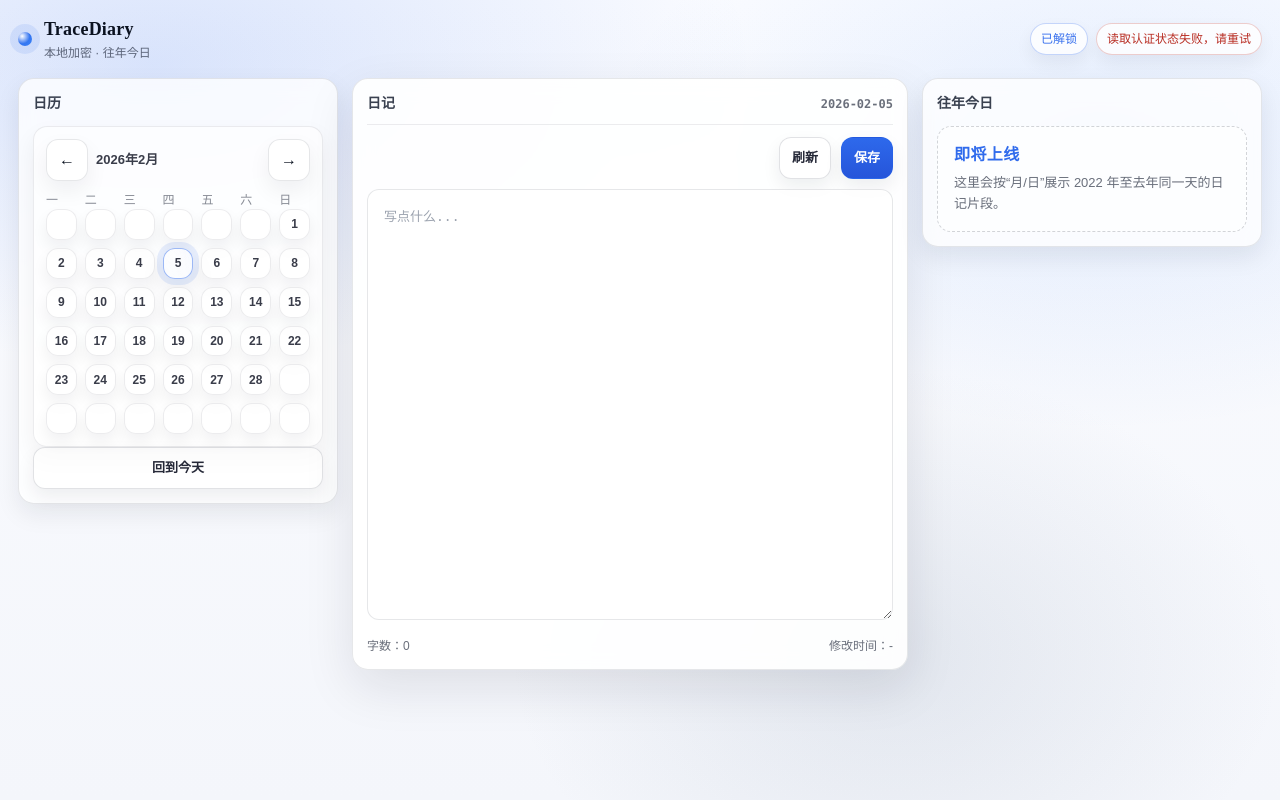
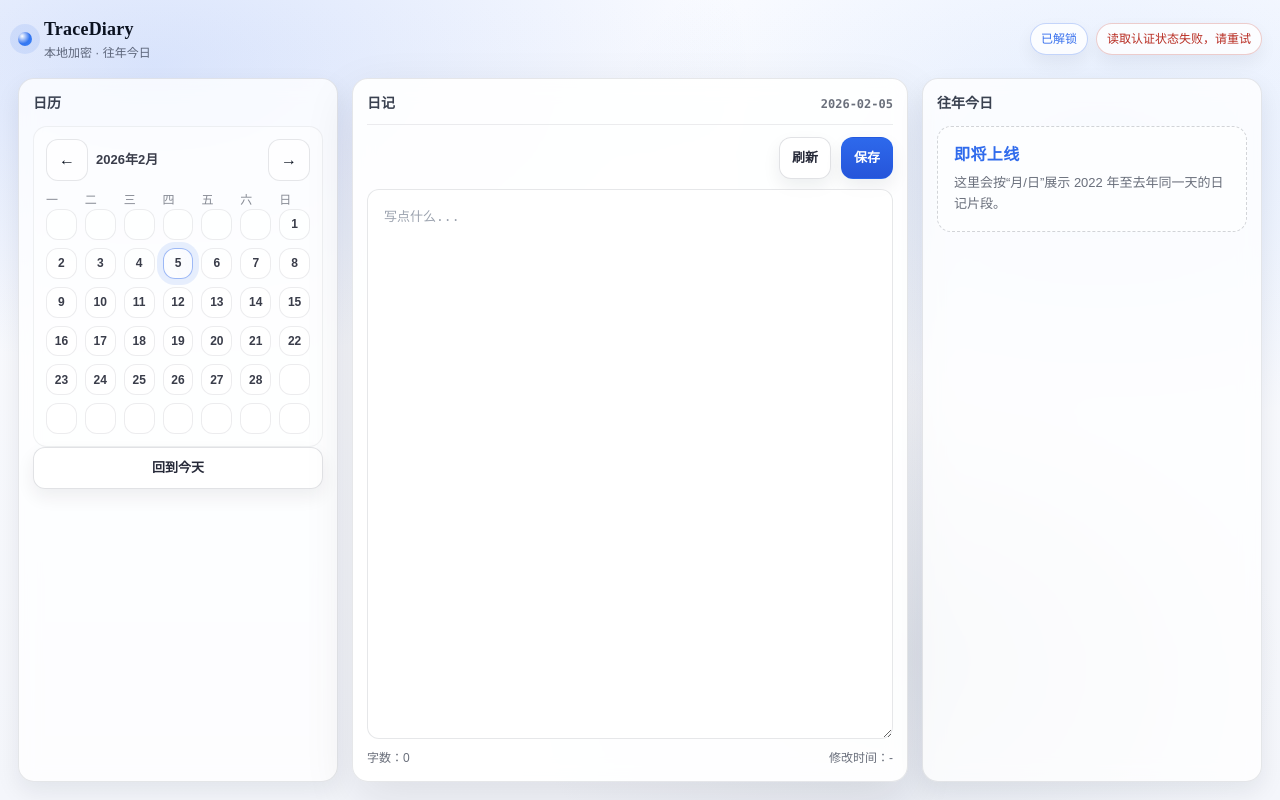
Before and after one commit to Lane0218/TraceDiary, a React (Vite) app: page / in a window 1280 px wide. Built offline with nearby package versions, Linux system fonts and the light colour scheme; the HTML template or start-up script is replaced by a standard one.

Commit message:
fix(ui): 统一卡片高度并弱化日历阴影
- 面板在主区域拉伸到同一高度（随窗口一致）
- 日历内层与日期格子去除多余阴影，改为更克制的边框与背景层次

```diff
--- a/src/App.css
+++ b/src/App.css
@@ -143,7 +143,8 @@ body {
   grid-template-columns: 320px minmax(420px, 1fr) 340px;
   gap: 14px;
   padding: 0 18px 18px;
-  align-items: start;
+  align-items: stretch;
+  min-height: 0;
 }
 
 .td-panel {
@@ -154,6 +155,10 @@ body {
   backdrop-filter: blur(10px);
   padding: 14px;
   animation: td-fadeUp 380ms ease both;
+  height: 100%;
+  display: flex;
+  flex-direction: column;
+  min-height: 0;
 }
 
 .td-panel--center {
@@ -278,6 +283,7 @@ body {
   resize: vertical;
   outline: none;
   min-height: 340px;
+  flex: 1;
   box-shadow: inset 0 1px 0 rgba(255, 255, 255, 0.7);
 }
 
@@ -300,9 +306,9 @@ body {
   width: 100%;
   padding: 12px;
   border-radius: 14px;
-  border: 1px solid rgba(15, 23, 42, 0.08);
-  background: rgba(255, 255, 255, 0.55);
-  box-shadow: 0 10px 22px rgba(15, 23, 42, 0.06);
+  border: 1px solid rgba(15, 23, 42, 0.06);
+  background: rgba(255, 255, 255, 0.42);
+  box-shadow: none;
 }
 
 .td-cal__header {
@@ -323,8 +329,8 @@ body {
   padding: 8px 0;
   border-radius: 12px;
   border: 1px solid rgba(15, 23, 42, 0.1);
-  background: rgba(255, 255, 255, 0.7);
-  box-shadow: 0 10px 22px rgba(15, 23, 42, 0.06);
+  background: rgba(255, 255, 255, 0.55);
+  box-shadow: none;
   cursor: pointer;
   transition:
     transform 120ms ease,
@@ -354,15 +360,14 @@ body {
   padding: 0;
   border-radius: 12px;
   border: 1px solid rgba(15, 23, 42, 0.08);
-  background: rgba(255, 255, 255, 0.7);
-  box-shadow: 0 8px 16px rgba(15, 23, 42, 0.06);
+  background: rgba(255, 255, 255, 0.62);
+  box-shadow: none;
   cursor: pointer;
   font-size: 12px;
   font-weight: 650;
   color: rgba(2, 6, 23, 0.78);
   transition:
     transform 120ms ease,
-    box-shadow 120ms ease,
     border-color 120ms ease,
     background 120ms ease;
 }
@@ -370,14 +375,12 @@ body {
 .td-cal__cell:hover {
   transform: translateY(-1px);
   border-color: rgba(37, 99, 235, 0.24);
-  box-shadow: 0 12px 24px rgba(15, 23, 42, 0.09);
+  background: rgba(255, 255, 255, 0.78);
 }
 
 .td-cal__cell.is-today {
   border-color: rgba(37, 99, 235, 0.45);
-  box-shadow:
-    0 0 0 6px rgba(37, 99, 235, 0.1),
-    0 12px 24px rgba(15, 23, 42, 0.09);
+  box-shadow: 0 0 0 6px rgba(37, 99, 235, 0.1);
 }
 
 .td-cal__cell.is-selected {
```
